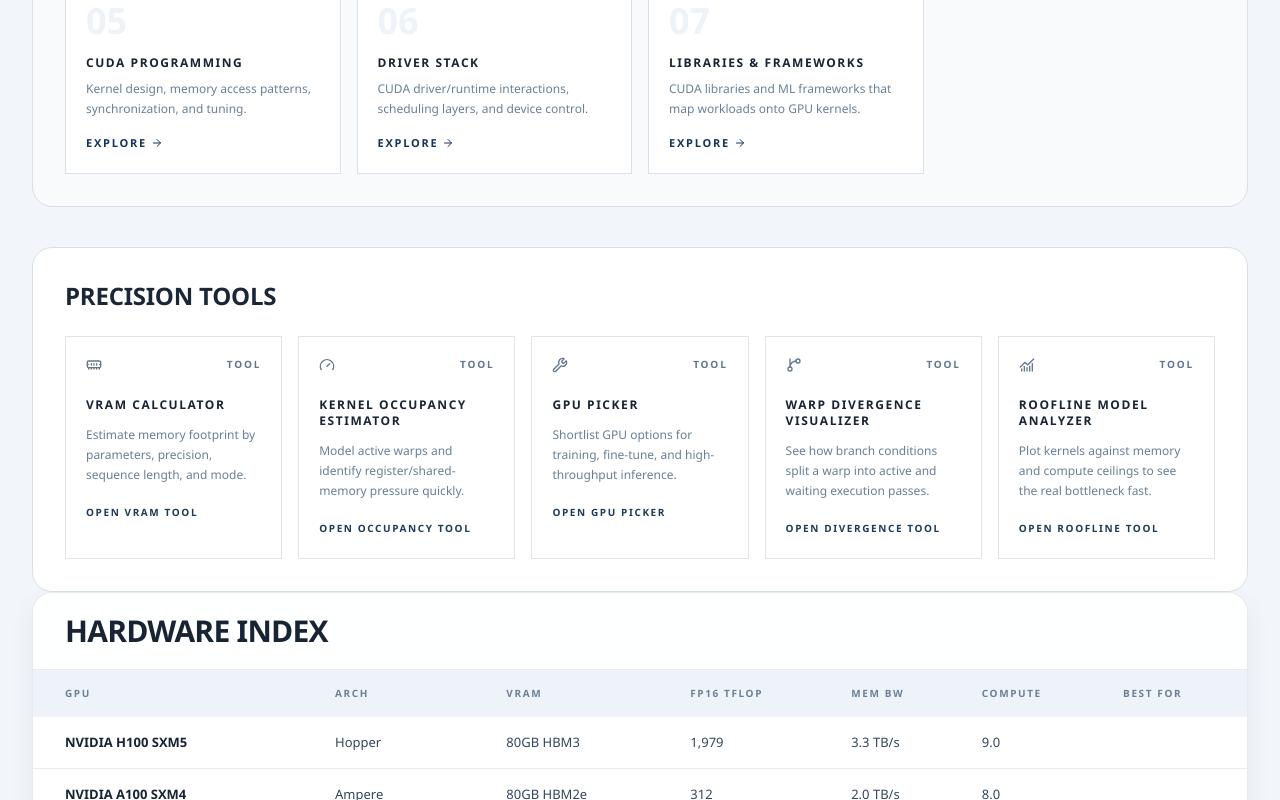
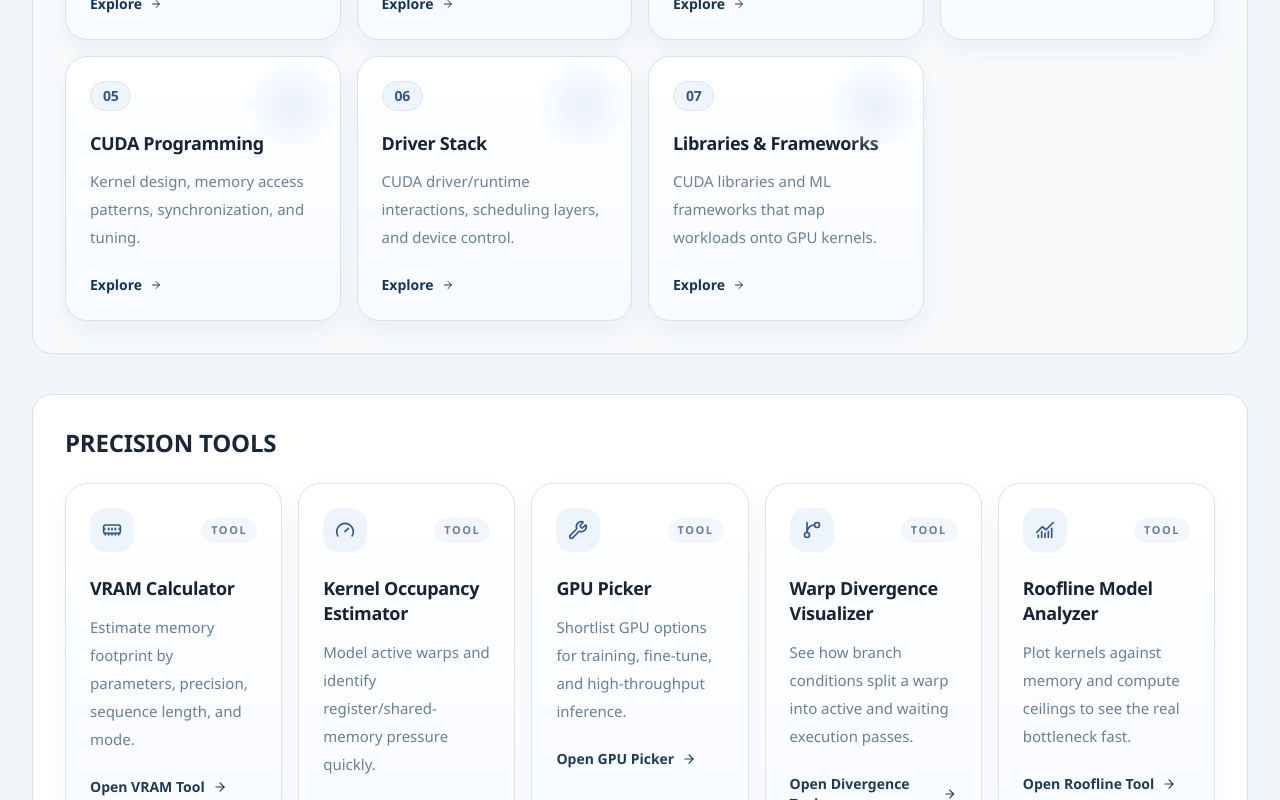
Before and after one commit to vastgalaxyspace/huggingface-for-developer, a Next.js app: page /gpu in a window 1280 px wide. Shown: the part 980-1780 px from the top of the page. Built offline with nearby package versions, Linux system fonts and the light colour scheme; no server answers.

Commit message:
added the toml

```diff
--- a/app/gpu/page.jsx
+++ b/app/gpu/page.jsx
@@ -154,16 +154,17 @@
               <Link
                 key={item.id}
                 href={item.href}
-                className="min-h-[132px] border border-[#d9e1ea] bg-white p-5"
+                className="group relative min-h-[220px] overflow-hidden rounded-[22px] border border-[#d9e1ea] bg-[linear-gradient(180deg,#ffffff_0%,#f8fbff_100%)] p-6 shadow-[0_10px_24px_rgba(45,67,92,0.06)] transition-all duration-200 hover:-translate-y-1 hover:border-[#bfd0e2] hover:shadow-[0_18px_36px_rgba(31,45,61,0.1)]"
               >
-                <p className="text-[36px] font-black leading-none text-[var(--panel-muted)]">
+                <div className="absolute right-0 top-0 h-24 w-24 rounded-full bg-[radial-gradient(circle,#e8f1fb_0%,rgba(232,241,251,0)_72%)]" />
+                <div className="inline-flex rounded-full border border-[#d7e6f5] bg-[#eef5fc] px-3 py-1 text-sm font-black tracking-tight text-[#365784]">
                   {item.id}
-                </p>
-                <h3 className="mt-4 text-xs font-black uppercase tracking-[0.13em] text-[var(--text-strong)]">
+                </div>
+                <h3 className="mt-5 text-lg font-black leading-snug tracking-[-0.02em] text-[var(--text-strong)]">
                   {item.title}
                 </h3>
-                <p className="mt-2 text-xs leading-5 text-[#698096]">{item.subtitle}</p>
-                <span className="mt-4 inline-flex items-center gap-1 text-[11px] font-bold uppercase tracking-[0.16em] text-[#143458]">
+                <p className="mt-3 text-[15px] leading-7 text-[#698096]">{item.subtitle}</p>
+                <span className="mt-6 inline-flex items-center gap-2 text-sm font-bold text-[#143458] transition-transform group-hover:translate-x-0.5">
                   Explore <ArrowRight className="h-3 w-3" />
                 </span>
               </Link>
@@ -178,18 +179,23 @@
               <Link
                 key={tool.name}
                 href={tool.href}
-                className="group block border border-[#dde4ec] p-5 transition-colors hover:bg-[#f7faff]"
+                className="group block rounded-[22px] border border-[#dde4ec] bg-[linear-gradient(180deg,#ffffff_0%,#f8fbff_100%)] p-6 shadow-[0_10px_24px_rgba(45,67,92,0.05)] transition-all duration-200 hover:-translate-y-1 hover:border-[#bfd0e2] hover:bg-[#f7faff] hover:shadow-[0_18px_36px_rgba(31,45,61,0.08)]"
               >
                 <div className="mb-6 flex items-center justify-between text-[#62768f]">
-                  <tool.icon className="h-4 w-4" />
-                  <span className="text-[10px] font-bold uppercase tracking-[0.18em]">Tool</span>
+                  <div className="flex h-11 w-11 items-center justify-center rounded-2xl bg-[#edf4fb] text-[#365784]">
+                    <tool.icon className="h-5 w-5" />
+                  </div>
+                  <span className="rounded-full bg-[#f3f7fb] px-2.5 py-1 text-[11px] font-bold uppercase tracking-[0.14em] text-[#6c8197]">
+                    Tool
+                  </span>
                 </div>
-                <h3 className="text-xs font-black uppercase tracking-[0.13em] text-[var(--text-strong)]">
+                <h3 className="text-lg font-black leading-snug tracking-[-0.02em] text-[var(--text-strong)]">
                   {tool.name}
                 </h3>
-                <p className="mt-3 text-xs leading-5 text-[#687f95]">{tool.body}</p>
-                <span className="mt-5 inline-block text-[10px] font-bold uppercase tracking-[0.16em] text-[#1f3a59] group-hover:text-[#15395c]">
+                <p className="mt-3 text-[15px] leading-7 text-[#687f95]">{tool.body}</p>
+                <span className="mt-6 inline-flex items-center gap-2 text-sm font-bold text-[#1f3a59] transition-transform group-hover:translate-x-0.5 group-hover:text-[#15395c]">
                   {tool.cta}
+                  <ArrowRight className="h-3.5 w-3.5" />
                 </span>
               </Link>
             ))}
```
Also changed, not shown: 1 other file (tests, documents, lock files or other folders).
